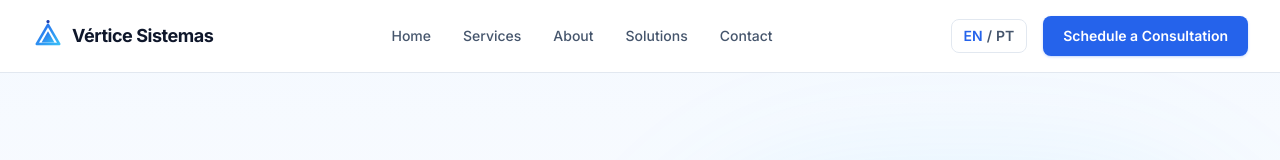
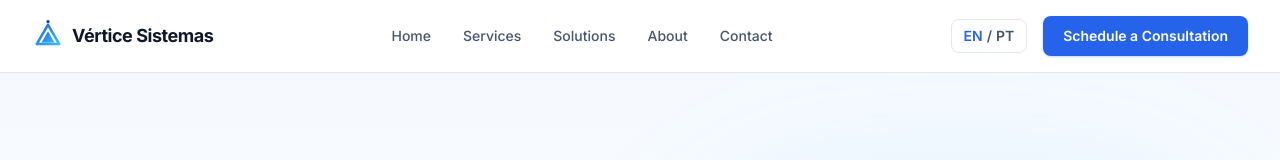
Before and after one commit to arnaldotecadm/vertice-front, a React (Vite) app: page / in a window 1280 px wide. Shown: the top 160 px of the page. Built offline with nearby package versions, Linux system fonts and the light colour scheme.

Commit message:
Fix menu order

```diff
--- a/src/App.tsx
+++ b/src/App.tsx
@@ -20,11 +20,11 @@ function App() {
         <Hero />
         <Services />
         <Portfolio />
-        <WhyChooseUs />
         <Technologies />
         <Process />
         <Industries />
         <Testimonials />
+        <WhyChooseUs />
         <CTA />
       </main>
       <Footer />
--- a/src/components/Footer.tsx
+++ b/src/components/Footer.tsx
@@ -18,8 +18,8 @@ function Footer() {
   const NAVIGATION_LINKS = [
     { label: t.nav.home, href: "#home" },
     { label: t.nav.services, href: "#services" },
+    { label: t.nav.solutions, href: "#solutions" },
     { label: t.nav.about, href: "#about" },
-    { label: t.nav.solutions, href: "#solutions" },
   ];
 
   return (
--- a/src/components/Navbar.tsx
+++ b/src/components/Navbar.tsx
@@ -38,8 +38,8 @@ function Navbar() {
   const NAV_LINKS = [
     { label: t.nav.home, href: "#home" },
     { label: t.nav.services, href: "#services" },
+    { label: t.nav.solutions, href: "#solutions" },
     { label: t.nav.about, href: "#about" },
-    { label: t.nav.solutions, href: "#solutions" },
     { label: t.nav.contact, href: "#contact" },
   ];
 
```
